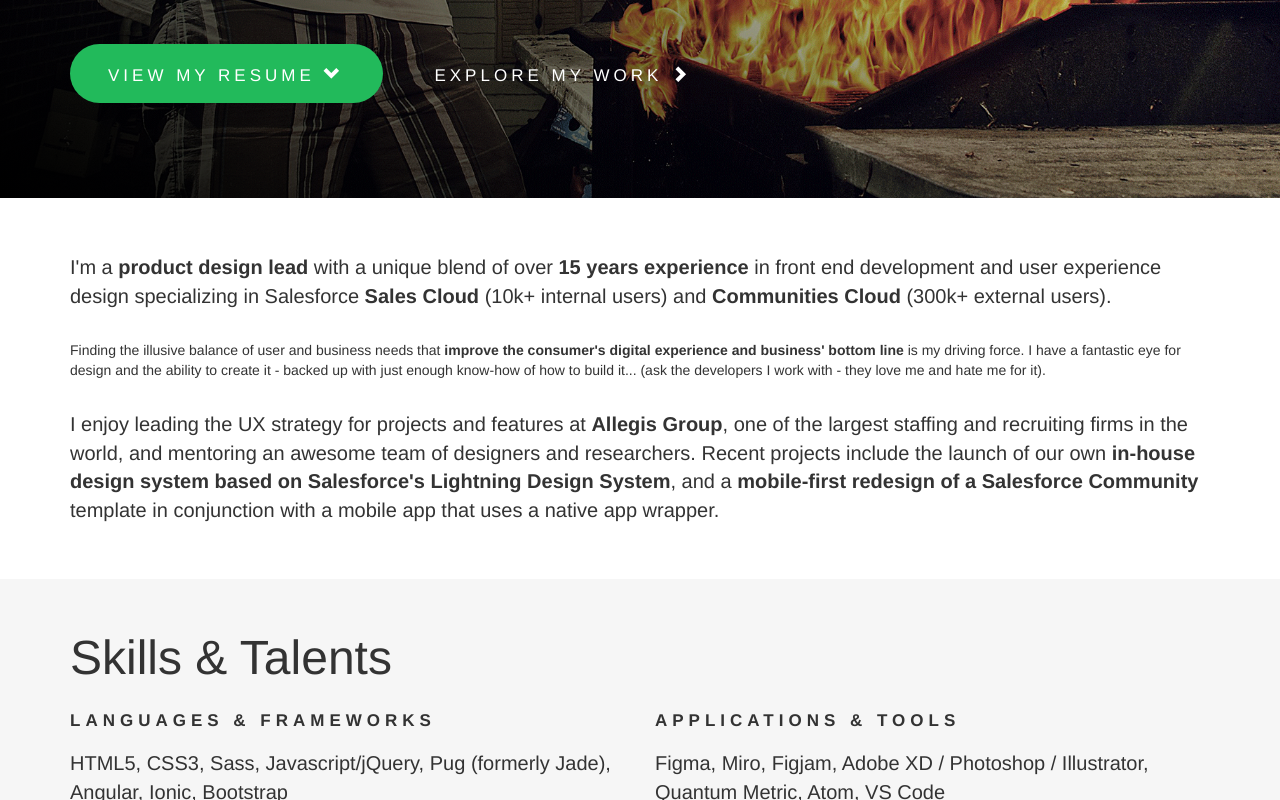
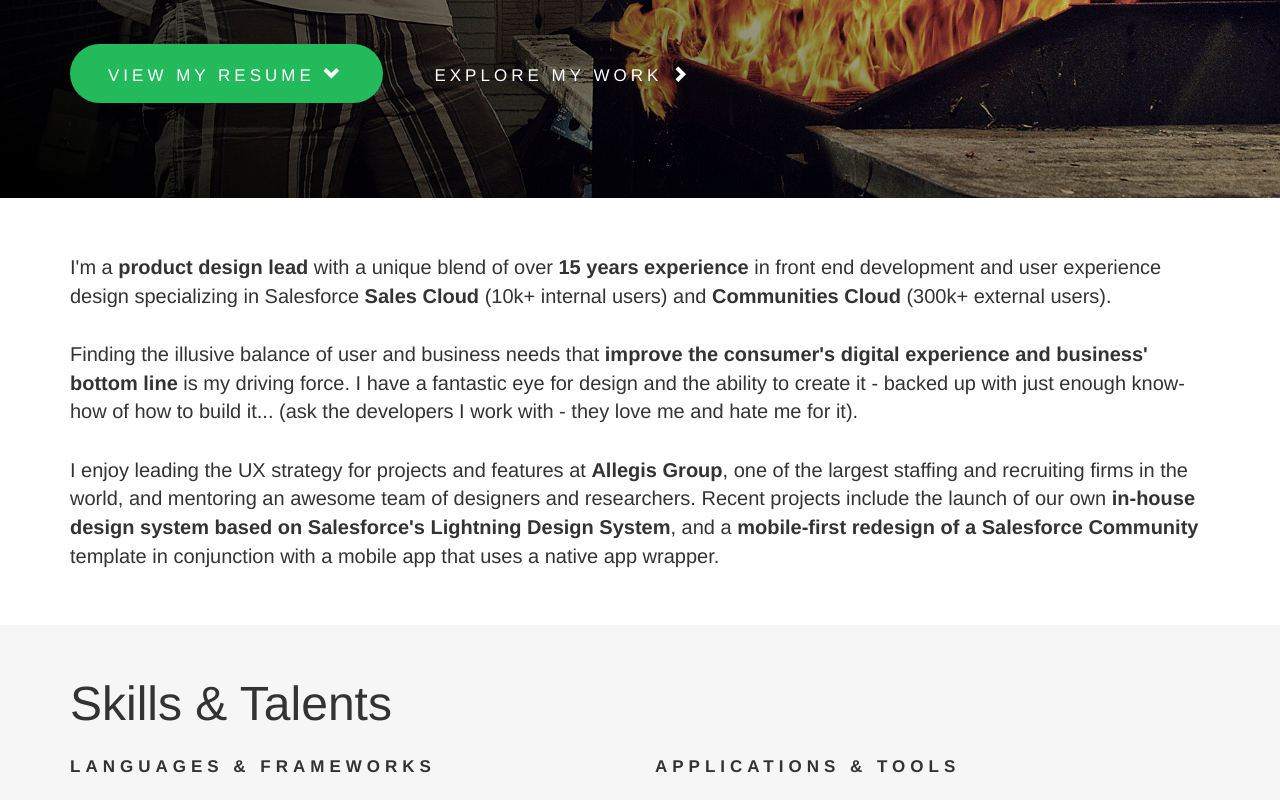
Before and after one commit to williammengers/williammengers, a plain HTML site: page index.html in a window 1280 px wide. Shown: the part 602-1402 px from the top of the page. Drawn offline with nearby package versions, Linux system fonts and the light colour scheme.

Commit message:
Update index.html

```diff
--- a/index.html
+++ b/index.html
@@ -86,7 +86,7 @@ http://williammengers.com/stayrad.png
         <div class="row">
           <div class="col-xs-12">
             <p>I'm a <strong>product design lead</strong> with a unique blend of over <strong>15 years experience</strong> in front end development and user experience design specializing in Salesforce <strong>Sales Cloud</strong> (10k+ internal users) and <strong>Communities Cloud</strong> (300k+ external users).</p>
-            <p></p>Finding the illusive balance of user and business needs that <strong>improve the consumer's digital experience and business' bottom line</strong> is my driving force. I have a fantastic eye for design and the ability to create it - backed up with just enough know-how of how to build it... (ask the developers I work with - they love me and hate me for it).</p>
+            <p>Finding the illusive balance of user and business needs that <strong>improve the consumer's digital experience and business' bottom line</strong> is my driving force. I have a fantastic eye for design and the ability to create it - backed up with just enough know-how of how to build it... (ask the developers I work with - they love me and hate me for it).</p>
             <p>I enjoy leading the UX strategy for projects and features at <strong>Allegis Group</strong>, one of the largest staffing and recruiting firms in the world, and mentoring an awesome team of designers and researchers. Recent projects include the launch of our own <strong>in-house design system based on Salesforce's Lightning Design System</strong>, and a <strong>mobile-first redesign of a Salesforce Community</strong> template in conjunction with a mobile app that uses a native app wrapper.</p>
           </div>
         </div>
```
